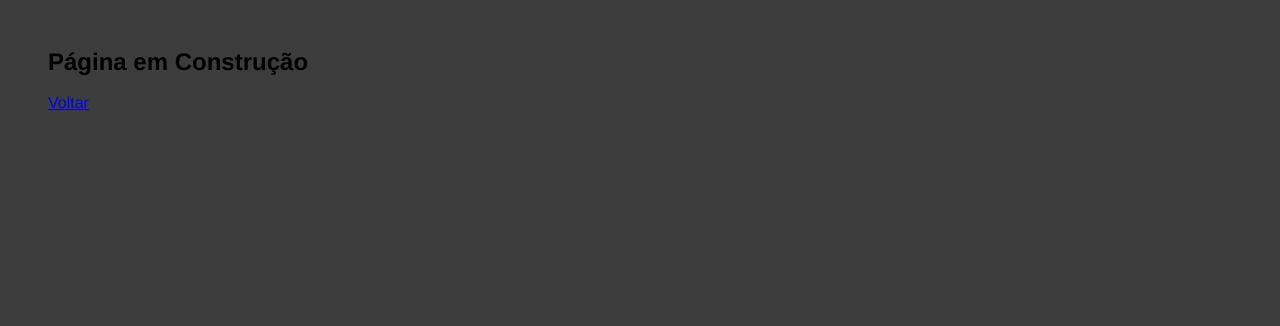
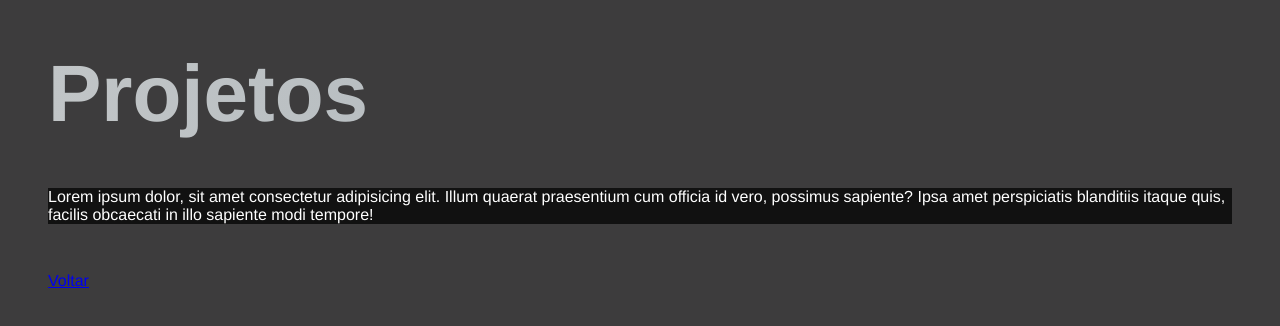
Before and after one commit to alveselivelton/portfolio, a React (Vite) app: page /projects in a window 1280 px wide. Shown: the top 326 px of the page. Built offline with nearby package versions, Linux system fonts and the light colour scheme.

Commit message:
corrigindo-idioma

```diff
--- a/index.html
+++ b/index.html
@@ -1,5 +1,5 @@
 <!DOCTYPE html>
-<html lang="en">
+<html lang="pt-br">
 
 <head>
   <meta charset="UTF-8" />
--- a/src/components/MainContent.jsx
+++ b/src/components/MainContent.jsx
@@ -1,9 +1,9 @@
 import AboutContainer from "./AboutContainer";
 import TechnologiesContainer from "./TechnologiesContainer";
-import ProjectsContainer from "./ProjectsContainer";
+import ProjectsContainer from "./ProjectsInfoContainer";
+import CoursesContainer from "./CoursesContainer";
 
 import "../styles/components/maincontent.sass";
-import CoursesContainer from "./CoursesContainer";
 
 const MainContent = () => {
   return (
--- a/src/components/ProjectsContainer.jsx
+++ b/src/components/ProjectsInfoContainer.jsx
@@ -2,7 +2,7 @@ import { Link } from "react-router-dom";
 
 const ProjectsContainer = () => {
   return (
-    <section className="projects-container">
+    <section className="projects-info-container">
       <h2>Projetos</h2>
       <p>
         Durante toda a execução dos cursos que fiz, tive a oportunidade de
--- a/src/pages/Projects.jsx
+++ b/src/pages/Projects.jsx
@@ -1,12 +1,23 @@
 import { Link } from "react-router-dom";
+
+import "../styles/components/projects.sass";
 
 const Projects = () => {
   return (
-    <div>
-      <h2>Página em Construção</h2>
-      <br />
-      <Link to="/">Voltar</Link>
-    </div>
+    <>
+      <h1>Projetos</h1>
+      <main id="projects-container">
+        <p>
+          Lorem ipsum dolor, sit amet consectetur adipisicing elit. Illum
+          quaerat praesentium cum officia id vero, possimus sapiente? Ipsa amet
+          perspiciatis blanditiis itaque quis, facilis obcaecati in illo
+          sapiente modi tempore!
+        </p>
+      </main>
+      <Link to="/" className="btn">
+        Voltar
+      </Link>
+    </>
   );
 };
 
--- /dev/null
+++ b/src/styles/components/projects.sass
@@ -0,0 +1,9 @@
+@use "../variables"
+@use "../mixins"
+
+#projects-container
+  background-color: variables.$bg-color
+  color: #fff
+
+  .btn
+    @include mixins.btn
```
